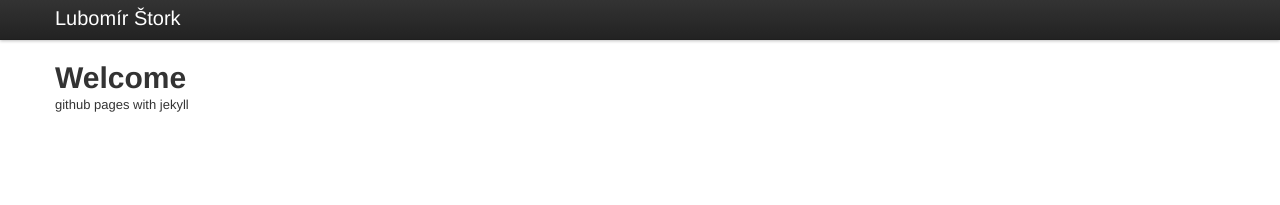
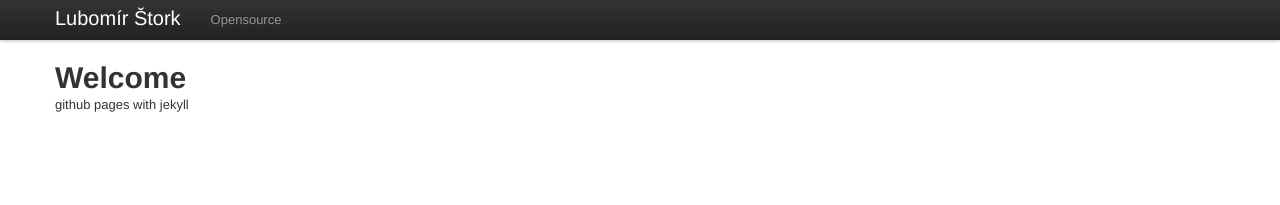
Before and after one commit to stork/stork.github.io, a Jekyll site: the page built from index.html, in a window 1280 px wide. Shown: the top 205 px of the page. Built offline with Jekyll 4.4.1, drawn with Linux system fonts in a browser that asks for light colours.

Commit message:
Fix liquid variable

```diff
--- a/_includes/navigation.html
+++ b/_includes/navigation.html
@@ -9,7 +9,7 @@
 			<a class="brand" href="/">Lubomír Štork</a>
 			<div class="nav-collapse">
 				<ul class="nav">
-				{% for post in site.tags.section.posts %}
+				{% for post in site.tags.section %}
 					{% assign current = nil %}
 					{% if page.categories[0] == post.categories[0] %}
 						{% assign current = 'active' %}
```
